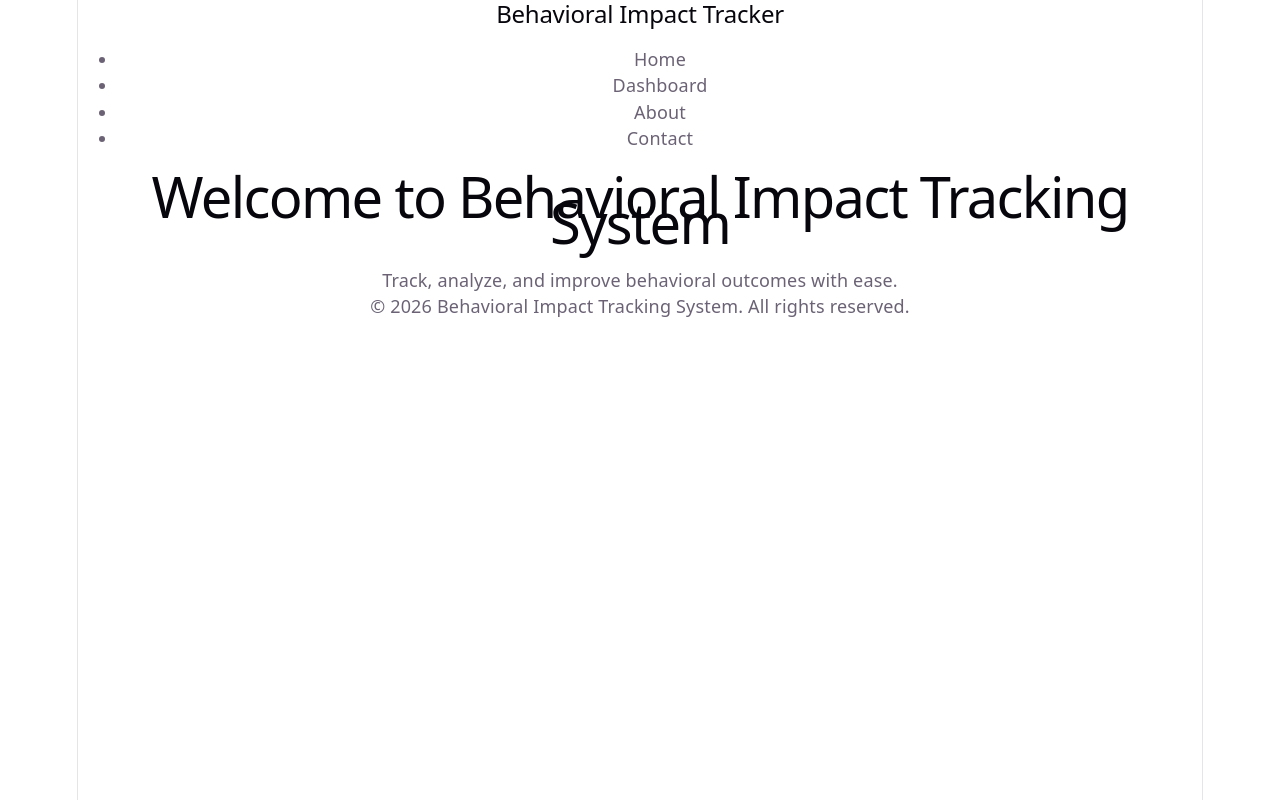
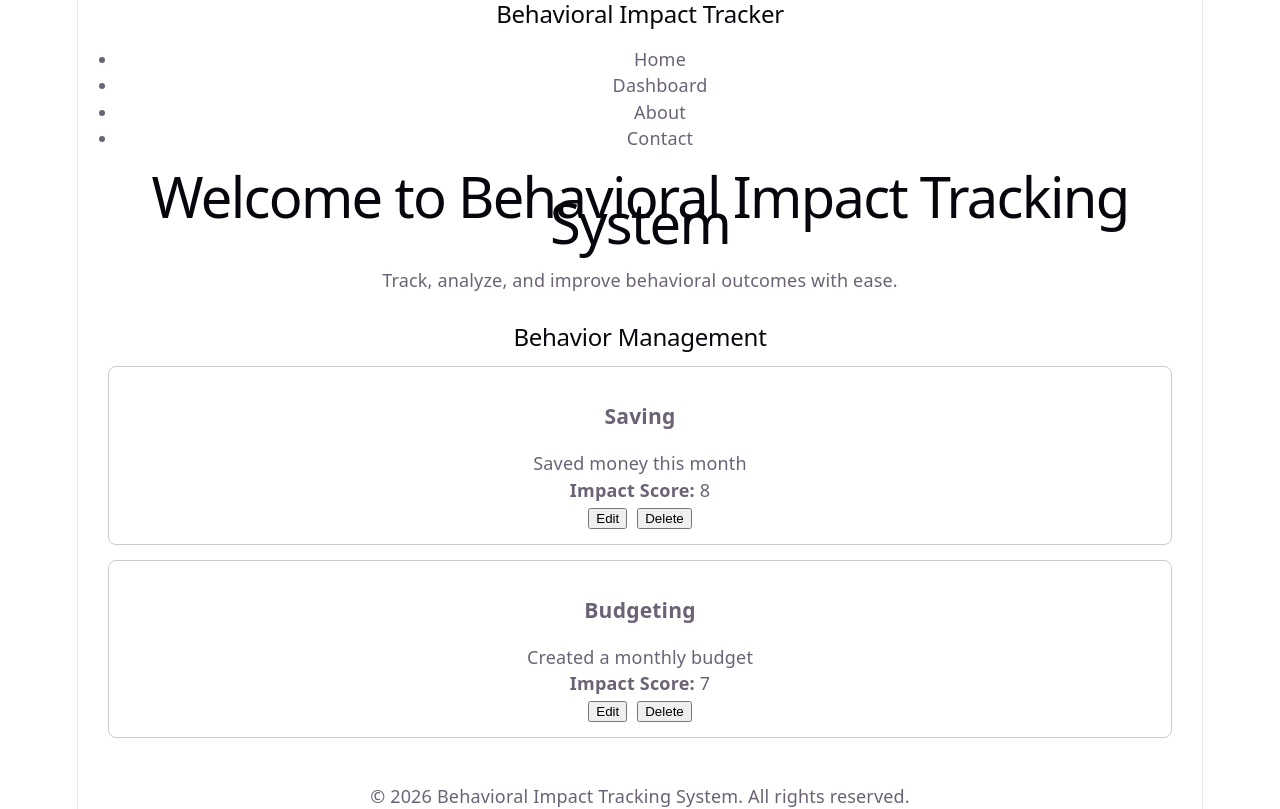
Before and after one commit to kalviumcommunity/S92_Shanmugapriya_Capstone_BehavioralImpactTrackingSystem, a React (Vite) app in the folder client/: page / in a window 1280 px wide. Built offline with nearby package versions, Linux system fonts and the light colour scheme.

Commit message:
Implement update and delete functionality in React

```diff
--- a/client/src/App.jsx
+++ b/client/src/App.jsx
@@ -1,17 +1,13 @@
 import React from "react";
 import Navbar from "./components/Navbar";
 import Home from "./components/Home";
+import BehaviorManager from "./components/BehaviorManager";
 import Footer from "./components/Footer";
 import "./App.css";
 
 function App() {
-  return (
-    <div className="app">
-      <Navbar />
-      <Home />
-      <Footer />
-    </div>
-  );
+return ( <div className="app"> <Navbar /> <Home /> <BehaviorManager /> <Footer /> </div>
+);
 }
 
 export default App;
--- /dev/null
+++ b/client/src/components/BehaviorManager.jsx
@@ -0,0 +1,157 @@
+import React, { useState } from "react";
+
+function BehaviorManager() {
+  const [behaviors, setBehaviors] = useState([
+    {
+      id: 1,
+      behaviorType: "Saving",
+      description: "Saved money this month",
+      impactScore: 8,
+    },
+    {
+      id: 2,
+      behaviorType: "Budgeting",
+      description: "Created a monthly budget",
+      impactScore: 7,
+    },
+  ]);
+
+  const [editingId, setEditingId] = useState(null);
+  const [editData, setEditData] = useState({
+    behaviorType: "",
+    description: "",
+    impactScore: "",
+  });
+
+  const handleEdit = (behavior) => {
+    setEditingId(behavior.id);
+    setEditData({
+      behaviorType: behavior.behaviorType,
+      description: behavior.description,
+      impactScore: behavior.impactScore,
+    });
+  };
+
+  const handleUpdate = (id) => {
+    setBehaviors(
+      behaviors.map((behavior) =>
+        behavior.id === id
+          ? { ...behavior, ...editData, impactScore: Number(editData.impactScore) }
+          : behavior
+      )
+    );
+
+    setEditingId(null);
+    alert("Behavior updated successfully!");
+  };
+
+  const handleDelete = (id) => {
+    const confirmDelete = window.confirm(
+      "Are you sure you want to delete this behavior?"
+    );
+
+    if (confirmDelete) {
+      setBehaviors(behaviors.filter((behavior) => behavior.id !== id));
+      alert("Behavior deleted successfully!");
+    }
+  };
+
+  return (
+    <div style={{ padding: "30px" }}>
+      <h2>Behavior Management</h2>
+
+      {behaviors.map((behavior) => (
+        <div
+          key={behavior.id}
+          style={{
+            border: "1px solid #ccc",
+            padding: "15px",
+            margin: "15px 0",
+            borderRadius: "8px",
+          }}
+        >
+          {editingId === behavior.id ? (
+            <>
+              <input
+                type="text"
+                value={editData.behaviorType}
+                onChange={(e) =>
+                  setEditData({
+                    ...editData,
+                    behaviorType: e.target.value,
+                  })
+                }
+                placeholder="Behavior Type"
+              />
+
+              <br />
+              <br />
+
+              <input
+                type="text"
+                value={editData.description}
+                onChange={(e) =>
+                  setEditData({
+                    ...editData,
+                    description: e.target.value,
+                  })
+                }
+                placeholder="Description"
+              />
+
+              <br />
+              <br />
+
+              <input
+                type="number"
+                value={editData.impactScore}
+                onChange={(e) =>
+                  setEditData({
+                    ...editData,
+                    impactScore: e.target.value,
+                  })
+                }
+                placeholder="Impact Score"
+              />
+
+              <br />
+              <br />
+
+              <button onClick={() => handleUpdate(behavior.id)}>
+                Update
+              </button>
+
+              <button
+                onClick={() => setEditingId(null)}
+                style={{ marginLeft: "10px" }}
+              >
+                Cancel
+              </button>
+            </>
+          ) : (
+            <>
+              <h3>{behavior.behaviorType}</h3>
+              <p>{behavior.description}</p>
+              <p>
+                <strong>Impact Score:</strong> {behavior.impactScore}
+              </p>
+
+              <button onClick={() => handleEdit(behavior)}>
+                Edit
+              </button>
+
+              <button
+                onClick={() => handleDelete(behavior.id)}
+                style={{ marginLeft: "10px" }}
+              >
+                Delete
+              </button>
+            </>
+          )}
+        </div>
+      ))}
+    </div>
+  );
+}
+
+export default BehaviorManager;
```
